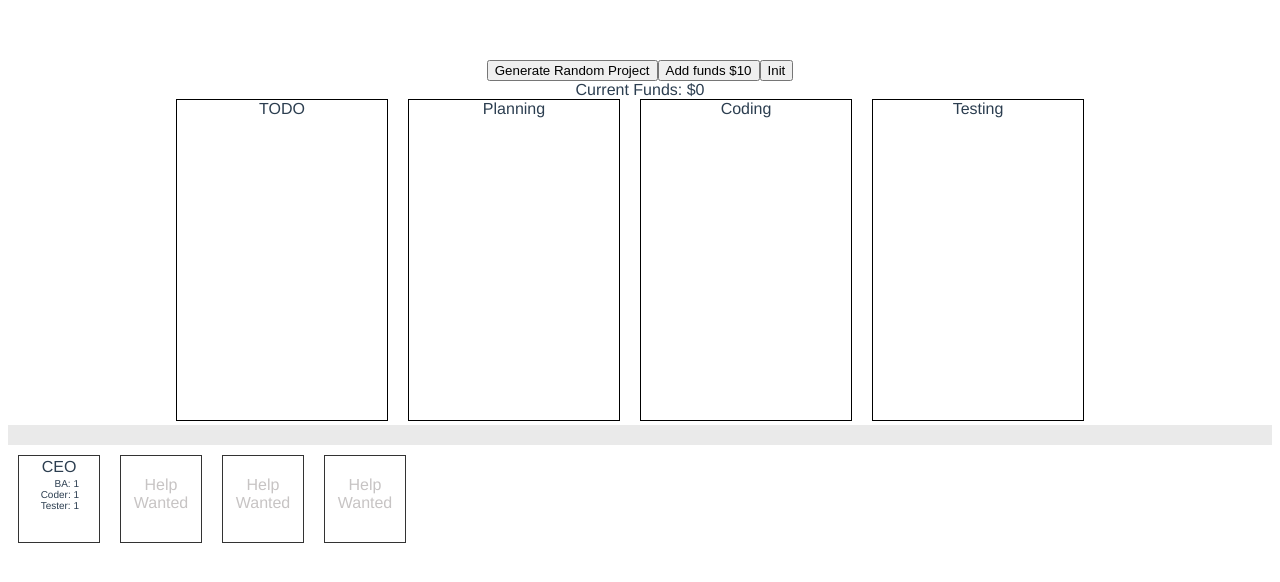
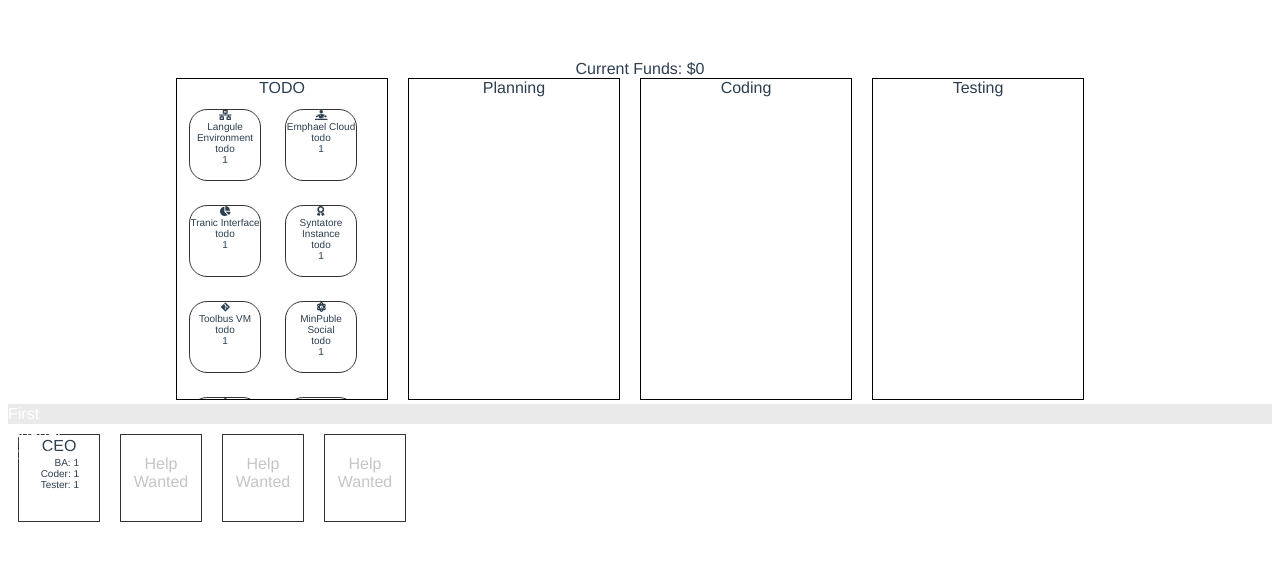
Before and after one commit to jeffdaze/deluxe_codevember_frontend_2019, a Vue app in the folder office_sim/: page / in a window 1280 px wide. Shown: the top 582 px of the page. Built offline with nearby package versions, Linux system fonts and the light colour scheme.

Commit message:
Minor cleanup and init

```diff
--- a/office_sim/src/components/Main.vue
+++ b/office_sim/src/components/Main.vue
@@ -1,16 +1,8 @@
 <template>
   <div class="main">
-    <div v-if="projectEntityIcon != ''">
-      {{ projectEntity }} <font-awesome-icon :icon="projectEntityIcon" />
-    </div>
-    <button @click="addJob('todo')">Generate Random Project</button>
-    <button @click="addFunds(10)">Add funds $10</button>
-    <button @click="init()">Init</button>
-
     <div class="currentFunds">
       Current Funds: ${{ this.$store.getters.getFunds }}
     </div>
-
     <div id="jobBoard" class="boardCell">
       TODO
 
@@ -458,12 +450,24 @@ export default class Main extends Vue {
 
   init(): void{
     //set some values to start...
+
+    //the current number of turns until the event happens...
     this.currentTurnLimit = 10;
     this.currentEvent = "First Quarter Report";
+
+    //add some tasks to the todo column...
+    for(let i:number = 0;i<=10;i++){
+      this.addJob('todo');
+    }
   }
 
   addFunds(amt: number): void {
       this.$store.commit('addFunds', amt);
+  }
+
+  mounted() {
+    //run init here...
+    this.init();
   }
 
 }
```
